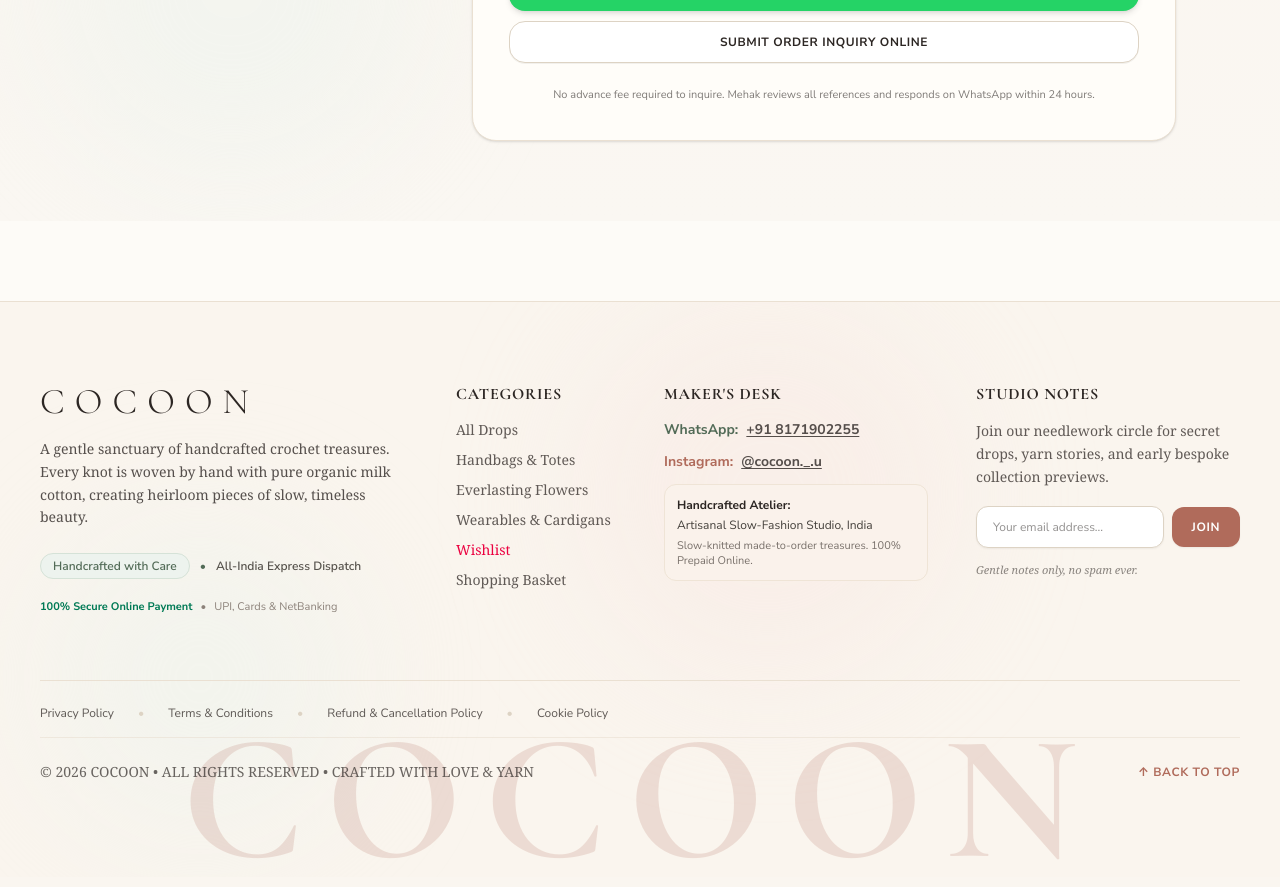
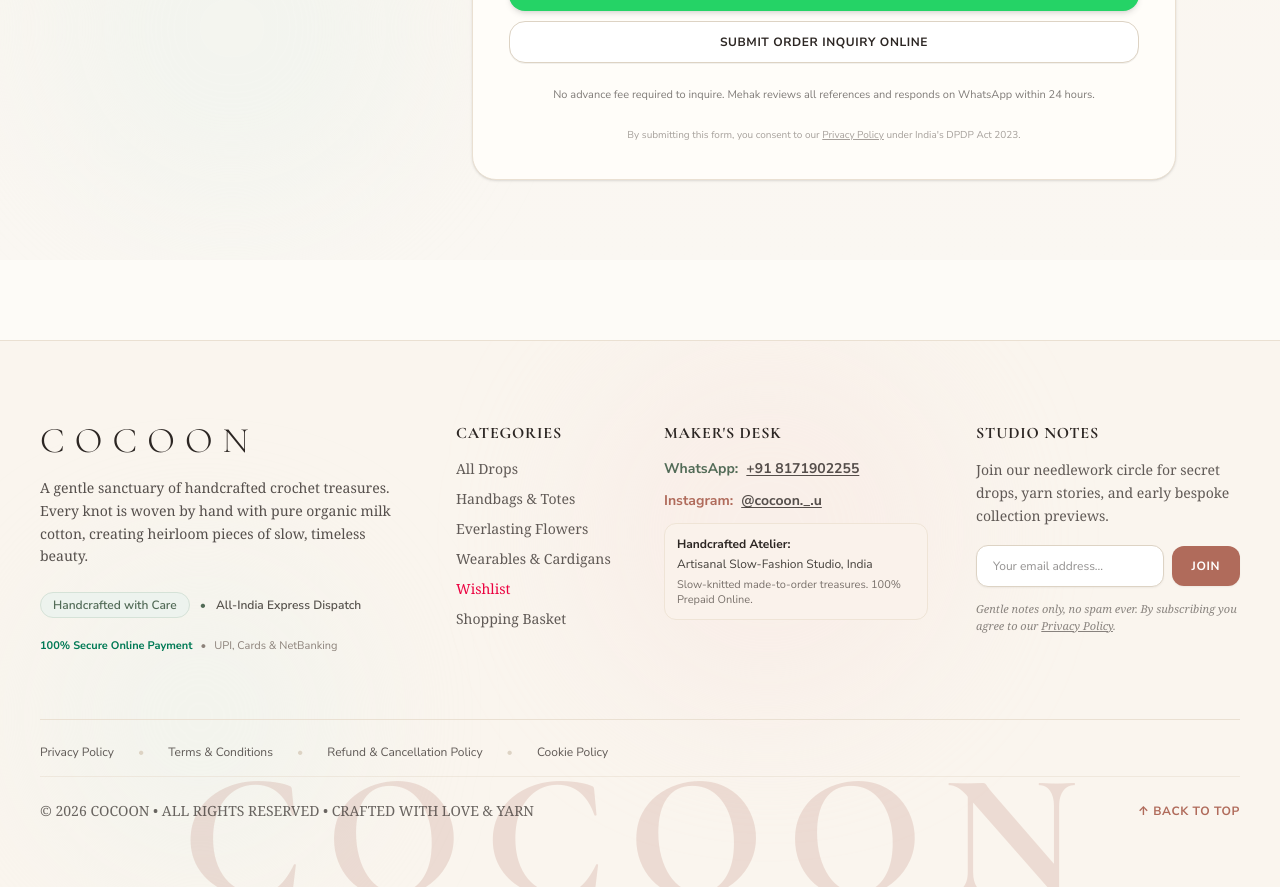
Before and after one commit to puneetkushwaha/Cocoon_I, a Next.js app: page / in a window 1280 px wide. Shown: the part 8820-9707 px from the top of the page. Built offline with nearby package versions, Linux system fonts and the light colour scheme; no server answers; the database is empty.

Commit message:
legal: add DPDP form consent links to custom inquiry and newsletter footer

```diff
--- a/src/components/Footer.jsx
+++ b/src/components/Footer.jsx
@@ -152,7 +152,12 @@ export default function Footer() {
                 Join
               </button>
             </form>
-            <p className="text-[11px] text-[#2C2623]/55 italic font-serif">Gentle notes only, no spam ever.</p>
+            <p className="text-[11px] text-[#2C2623]/55 italic font-serif">
+              Gentle notes only, no spam ever. By subscribing you agree to our{" "}
+              <Link href="/privacy" className="underline hover:text-[#B06B5B]">
+                Privacy Policy
+              </Link>.
+            </p>
           </div>
 
         </div>
--- a/src/components/presets/Preset4.jsx
+++ b/src/components/presets/Preset4.jsx
@@ -1213,6 +1213,13 @@ export default function Preset4() {
               <p className="text-[11px] text-center text-[#2C2623]/60 font-sans">
                 No advance fee required to inquire. Mehak reviews all references and responds on WhatsApp within 24 hours.
               </p>
+              <p className="text-[10px] text-center text-stone-400 font-sans">
+                By submitting this form, you consent to our{" "}
+                <a href="/privacy" target="_blank" className="underline hover:text-[#B06B5B]">
+                  Privacy Policy
+                </a>{" "}
+                under India&apos;s DPDP Act 2023.
+              </p>
 
             </div>
 
```
